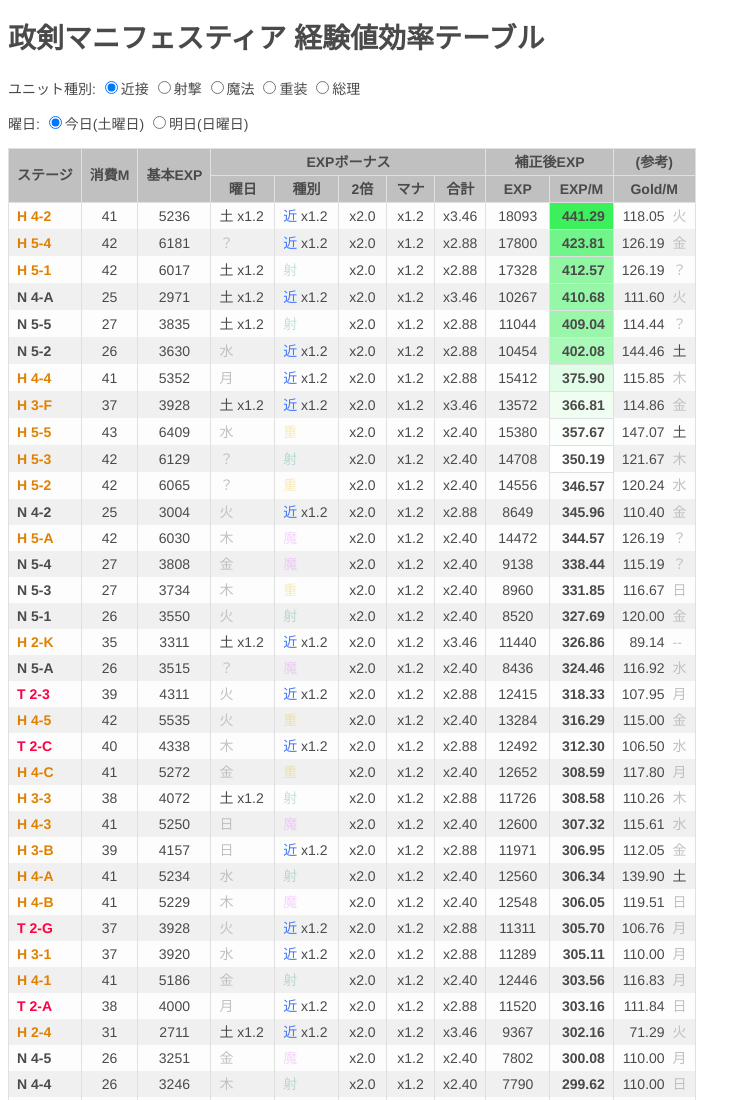
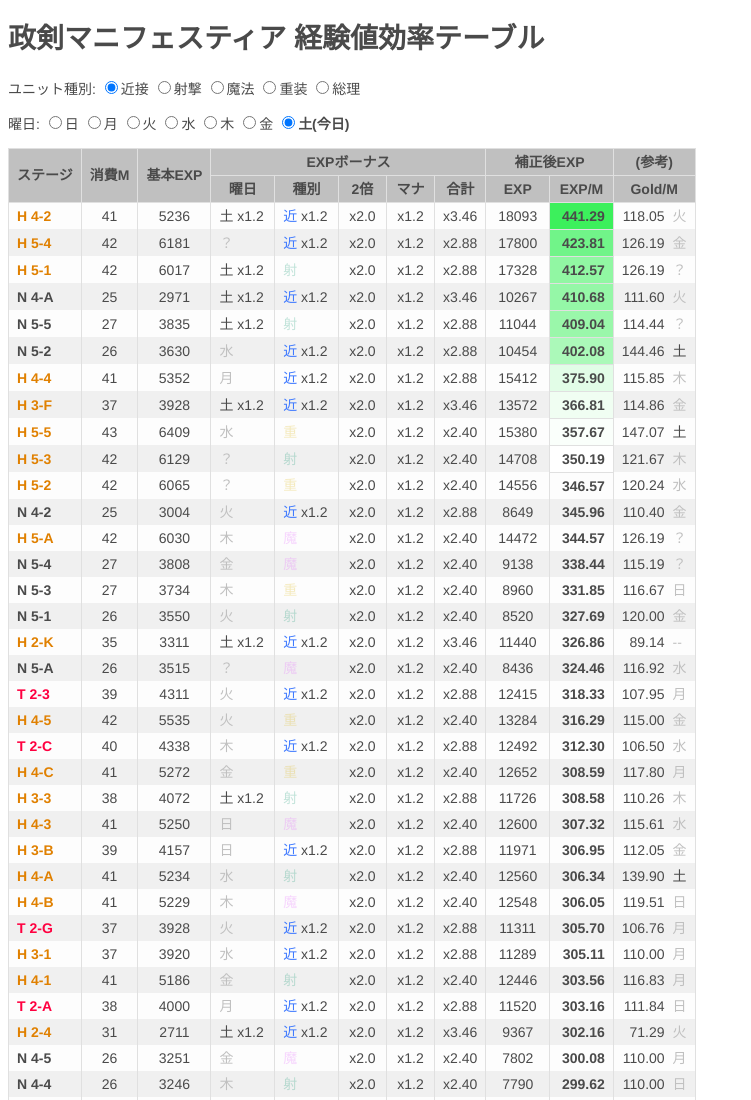
Before and after one commit to wkmghn/seimani, a plain HTML site: page exp-table.html in a window 1280 px wide. Shown: the top 1100 px of the page, without its empty margins (0-751 px from the left). Drawn offline with Linux system fonts and the light colour scheme.

Commit message:
[exp-table] すべての曜日を選択できるようにした

```diff
--- a/exp-table.html
+++ b/exp-table.html
@@ -19,8 +19,13 @@
   </p>
   <p>
     曜日:
-    <input type="radio" name="exp_bonus_day" value="Today" onclick="updateTable();" checked><span id="exp_bonus_day_today">今日</span>
-    <input type="radio" name="exp_bonus_day" value="Tomorrow" onclick="updateTable();"><span id="exp_bonus_day_tomorrow">明日</span>
+    <input type="radio" name="exp_bonus_day" id="exp_bonus_day_radio_0" value="0" onclick="updateTable();"><span id="exp_bonus_day_0"></span>
+    <input type="radio" name="exp_bonus_day" id="exp_bonus_day_radio_1" value="1" onclick="updateTable();"><span id="exp_bonus_day_1"></span>
+    <input type="radio" name="exp_bonus_day" id="exp_bonus_day_radio_2" value="2" onclick="updateTable();"><span id="exp_bonus_day_2"></span>
+    <input type="radio" name="exp_bonus_day" id="exp_bonus_day_radio_3" value="3" onclick="updateTable();"><span id="exp_bonus_day_3"></span>
+    <input type="radio" name="exp_bonus_day" id="exp_bonus_day_radio_4" value="4" onclick="updateTable();"><span id="exp_bonus_day_4"></span>
+    <input type="radio" name="exp_bonus_day" id="exp_bonus_day_radio_5" value="5" onclick="updateTable();"><span id="exp_bonus_day_5"></span>
+    <input type="radio" name="exp_bonus_day" id="exp_bonus_day_radio_6" value="6" onclick="updateTable();"><span id="exp_bonus_day_6"></span>
   </p>
   <table id="stages" border="1">
     <thead style="text-align: center;">
--- a/exp-table.js
+++ b/exp-table.js
@@ -1,14 +1,14 @@
-function getDayOfWeekName(dayOfWeek) {
+function getDayOfWeekLetter(dayOfWeek) {
     switch (dayOfWeek) {
-        case 0: return "日曜日";
-        case 1: return "月曜日";
-        case 2: return "火曜日";
-        case 3: return "水曜日";
-        case 4: return "木曜日";
-        case 5: return "金曜日";
-        case 6: return "土曜日";
+        case 0: return "日";
+        case 1: return "月";
+        case 2: return "火";
+        case 3: return "水";
+        case 4: return "木";
+        case 5: return "金";
+        case 6: return "土";
     }
-    return "？曜日";
+    return "？";
 }
 function getBonusDayLetter(dayOfWeek) {
     if (dayOfWeek === undefined) {
@@ -323,13 +323,13 @@ function getSelectedExpBonusUnitType() {
 function getSelectedDayOfWeek() {
     var now = new Date();
     var radios = document.getElementsByName("exp_bonus_day");
-    var radio = radios[0];
-    if (radio.value == "Today" && radio.checked) {
-        return now.getDay();
+    for (var index in radios) {
+        var radio = (radios[index]);
+        if (radio.checked) {
+            return parseInt(radio.value);
+        }
     }
-    var tomorrow = now;
-    tomorrow.setDate(now.getDate() + 1);
-    return tomorrow.getDay();
+    return 0;
 }
 function updateTable() {
     var 日 = 0;
@@ -572,15 +572,16 @@ function updateTable() {
 }
 function initializeExpTable(ev) {
     var now = new Date();
-    {
-        var todayRadio = document.getElementById("exp_bonus_day_today");
-        todayRadio.innerText = "今日(" + getDayOfWeekName(now.getDay()) + ")";
-    }
-    {
-        var tomorrowRadio = document.getElementById("exp_bonus_day_tomorrow");
-        var tomorrow = now;
-        tomorrow.setDate(now.getDate() + 1);
-        tomorrowRadio.innerText = "明日(" + getDayOfWeekName(tomorrow.getDay()) + ")";
+    for (var i = 0; i < 7; ++i) {
+        var labelNodeID = "exp_bonus_day_" + i;
+        var labelNode = document.getElementById(labelNodeID);
+        labelNode.innerText = getDayOfWeekLetter(i);
+        if (i == now.getDay()) {
+            labelNode.innerText += "(今日)";
+            labelNode.style.fontWeight = "bold";
+            var radio = document.getElementById("exp_bonus_day_radio_" + i);
+            radio.checked = true;
+        }
     }
     updateTable();
 }
```
Also changed, not shown: 1 other file.
